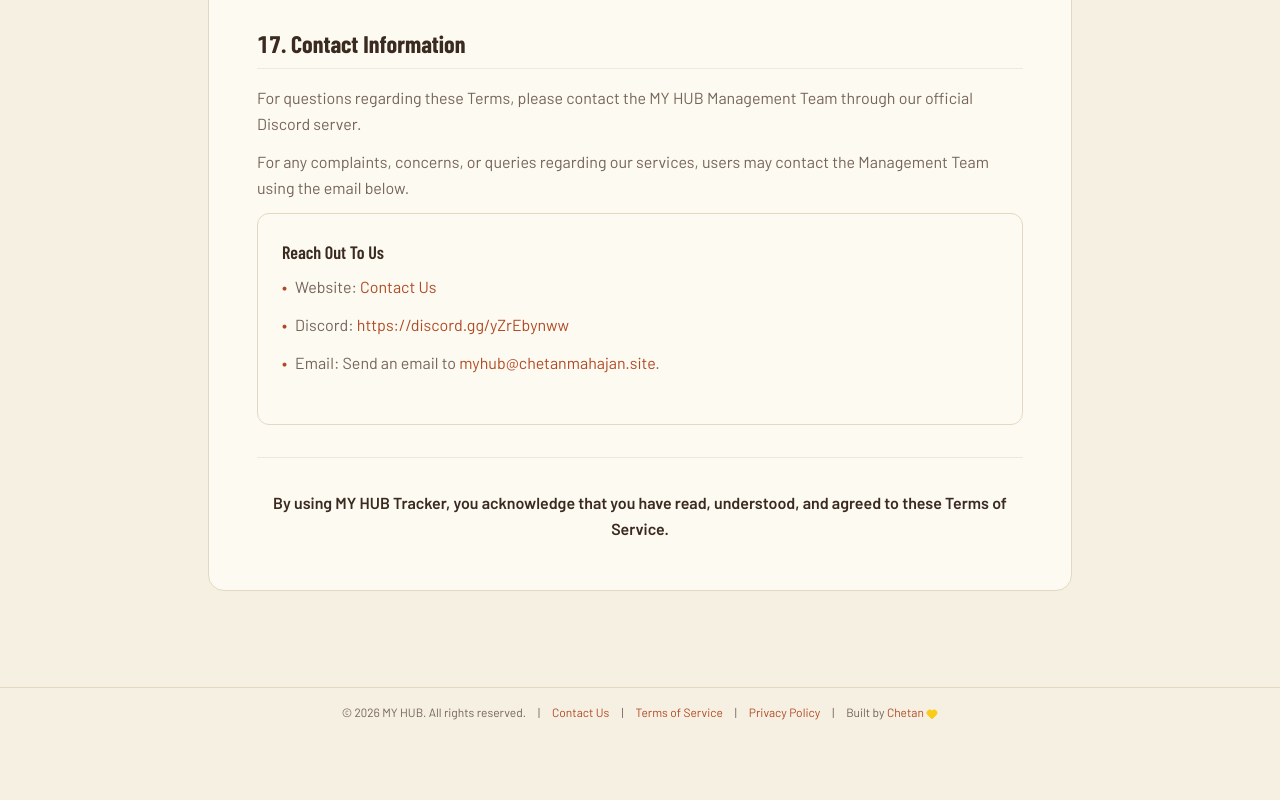
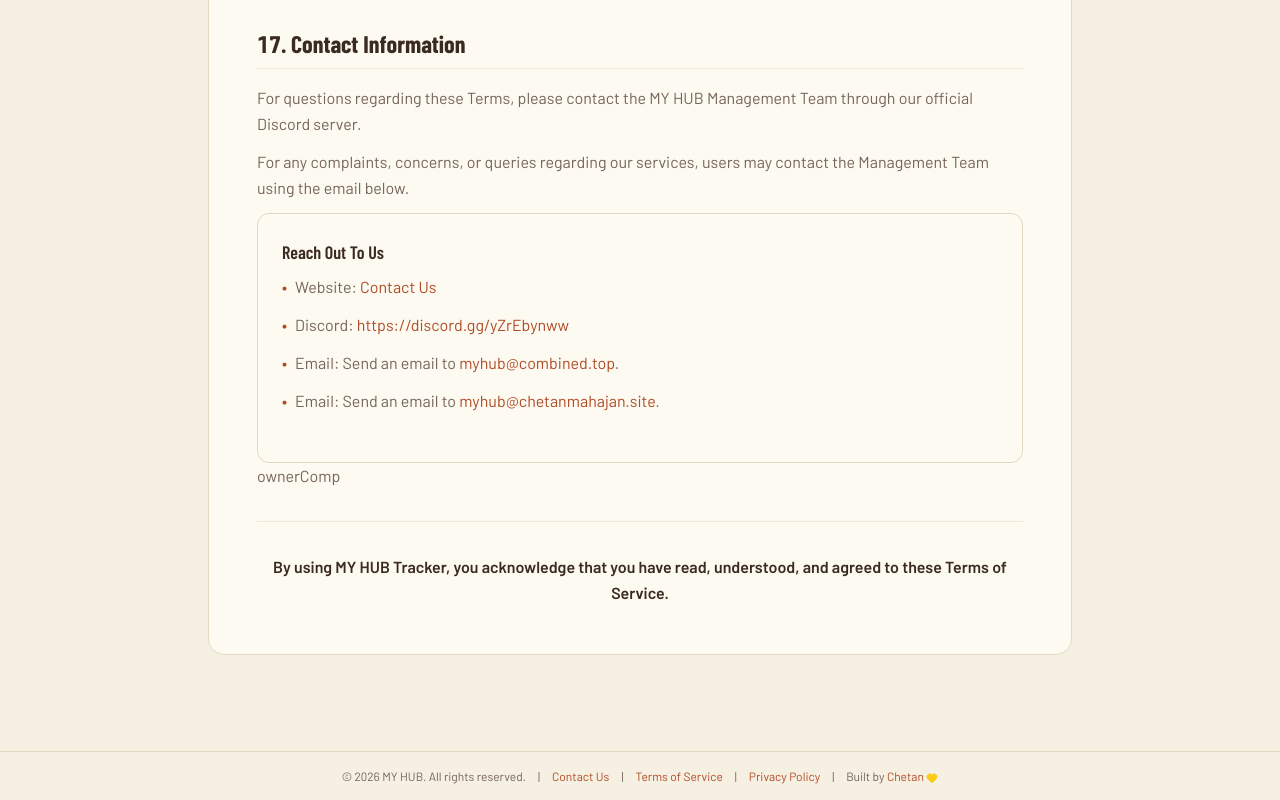
Before and after one commit to Chetan302003/hub-web, a React (Vite) app: page /terms-of-service in a window 1280 px wide. Shown: the part 6208-7008 px from the top of the page. Before the commit the page ends 6944 px from the top, so only its background shows below. Built offline with nearby package versions, Linux system fonts and the light colour scheme; no server answers.

Commit message:
Update contact email and add owner email in TermsOfService

```diff
--- a/src/pages/TermsOfService.tsx
+++ b/src/pages/TermsOfService.tsx
@@ -1,7 +1,8 @@
 import { Link } from 'react-router-dom';
 import { PolicyPageLayout } from '@/components/layout/PolicyPageLayout';
 
-const contactEmail = 'myhub@chetanmahajan.site';
+const contactEmail = 'myhub@combined.top';
+const ownerComp = 'myhub@chetanmahajan.site';
 
 export default function TermsOfService() {
   return (
@@ -354,8 +355,18 @@ export default function TermsOfService() {
                 .
               </span>
             </li>
+             <li className="flex items-start gap-2">
+              <span className="font-bold text-primary">•</span>
+              <span>
+                Email: Send an email to{' '}
+                <a href={`mailto:${ownerComp}`} className="text-primary hover:underline">
+                  {ownerComp}
+                </a>
+                .
+              </span>
+            </li>
           </ul>
-        </div>
+        </div>ownerComp
       </section>
 
       <div className="mt-12 border-t border-border/50 pt-8 text-center">
```
